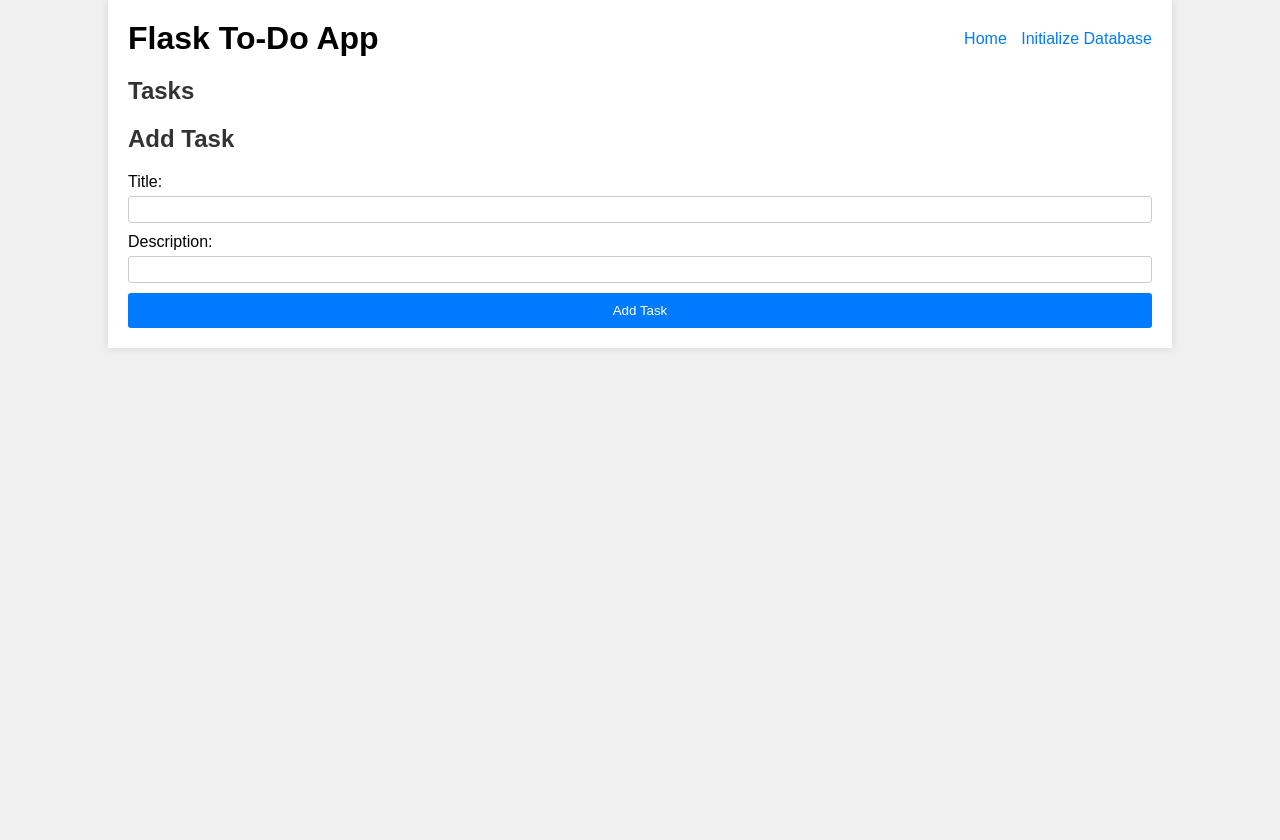
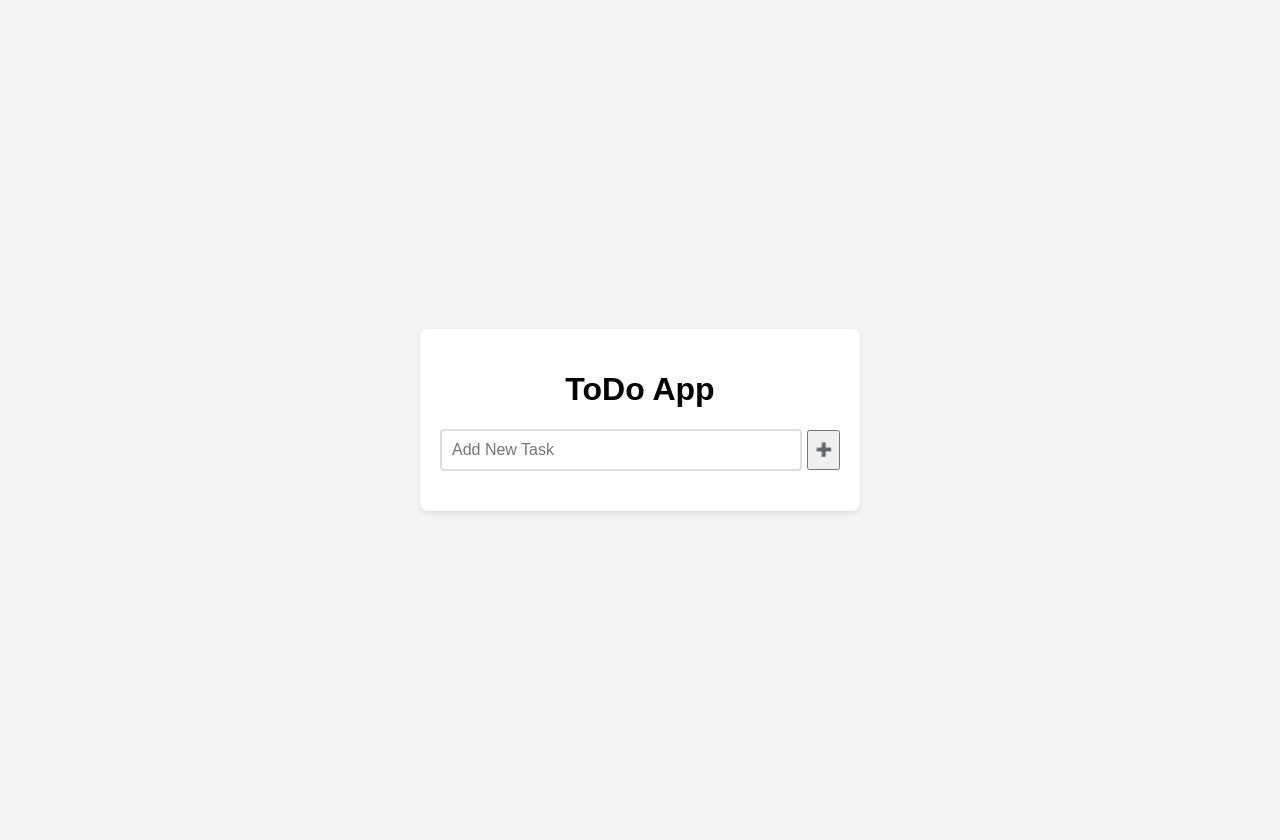
Before and after one commit to deancaloracan/sampleapptutor, a Flask app: page / in a window 1280 px wide. Before the commit the page ends 348 px from the top, so only its background shows below. Run offline with Flask 3, Linux system fonts and the light colour scheme.

Commit message:
aligned with tutor

```diff
--- a/app.py
+++ b/app.py
@@ -1,44 +1,109 @@
-from flask import Flask, request, jsonify, render_template, redirect, url_for
+from flask import Flask, render_template, request, redirect, url_for
 from flask_sqlalchemy import SQLAlchemy
+from sqlalchemy import inspect
 from dotenv import load_dotenv
 import os
 
 # Load environment variables from .env file
 load_dotenv()
 
-app = Flask(__name__)
+app = Flask(__name__) # Initialize Flask
 
-# Configuring the PostgreSQL database
+# Configuring the PostgreSQL database with the URL from environment variables
 app.config['SQLALCHEMY_DATABASE_URI'] = os.getenv('DATABASE_URL')
-app.config['SQLALCHEMY_TRACK_MODIFICATIONS'] = False
+app.config['SQLALCHEMY_TRACK_MODIFICATIONS'] = False  # Disables modification tracking for performance
 
-db = SQLAlchemy(app)
+db = SQLAlchemy(app)  # Sets up SQLAlchemy with the Flask app for database interactions
 
-class Task(db.Model):
+# # Initialize task ID counter
+# task_id_counter = 2
+
+# # Placeholder for tasks with unique IDs
+# todos = [{"id": 0, "task_description": "Buy groceries", "done": False},
+#          {"id": 1, "task_description": "Read a book", "done": False},
+#          {"id": 2, "task_description": "Study Flask", "done": False}]
+
+# Define the Todo model
+class Todo(db.Model):
     id = db.Column(db.Integer, primary_key=True)
-    title = db.Column(db.String(100), nullable=False)
-    description = db.Column(db.String(200), nullable=True)
+    task_description = db.Column(db.String(255), nullable=False)
+    done = db.Column(db.Boolean, default=False)
 
-@app.route('/')
+# @app.route('/', methods=['GET', 'POST'])
+# def index():
+#     global task_id_counter
+#     if request.method == 'POST':
+#         task_content = request.form['new_todo']
+#         if task_content:
+#             task_id_counter += 1  # Increment ID for each new task
+#             todos.append({"id": task_id_counter, "task_description": task_content, "done": False})
+#         return redirect(url_for('index'))
+#     return render_template('index.html', todos=todos)
+
+@app.route('/', methods=['GET', 'POST'])
 def index():
-    tasks = Task.query.all()
-    return render_template('index.html', tasks=tasks)
+    if request.method == 'POST':
+        task_content = request.form['new_todo']
+        if task_content:
+            new_task = Todo(task_description=task_content, done=False)
+            db.session.add(new_task)
+            db.session.commit()
+        return redirect(url_for('index'))
+    todos = Todo.query.all()
+    return render_template('index.html', todos=todos)
 
-@app.route('/tasks', methods=['POST'])
-def add_task():
-    title = request.form['title']
-    description = request.form['description']
-    new_task = Task(title=title, description=description)
-    db.session.add(new_task)
-    db.session.commit()
+# @app.route('/toggle_status/<int:todo_id>')
+# def toggle_status(todo_id):
+#     for todo in todos:
+#         if todo['id'] == todo_id:
+#             todo['done'] = not todo['done']
+#             break
+#     return redirect(url_for('index'))
+
+@app.route('/toggle_status/<int:todo_id>')
+def toggle_status(todo_id):
+    todo = Todo.query.get(todo_id)
+    if todo:
+        todo.done = not todo.done
+        db.session.commit()
     return redirect(url_for('index'))
 
-@app.route('/initdb', methods=['GET', 'POST'])
-def initdb():
+# @app.route('/remove/<int:todo_id>')
+# def remove_task(todo_id):
+#     global todos # Variable na list
+#     todos = [todo for todo in todos if todo['id'] != todo_id] # If you niloop mong todos ay hindi same ng id which we want to delete
+#     return redirect(url_for('index'))
+
+@app.route('/remove/<int:todo_id>')
+def remove_task(todo_id):
+    todo = Todo.query.get(todo_id)
+    if todo:
+        db.session.delete(todo)
+        db.session.commit()
+    return redirect(url_for('index'))
+
+# @app.route('/edit/<int:todo_id>', methods=['GET', 'POST'])
+# def edit_task(todo_id):
+#     todo = next((todo for todo in todos if todo['id'] == todo_id), None)
+#     if request.method == 'POST':
+#         task_description = request.form['edited_todo']
+#         if todo and task_description:
+#             todo['task_description'] = task_description
+#         return redirect(url_for('index'))
+#     return render_template('edit_task.html', todo=todo)
+
+@app.route('/edit/<int:todo_id>', methods=['GET', 'POST'])
+def edit_task(todo_id):
+    todo = Todo.query.get(todo_id)
     if request.method == 'POST':
-        db.create_all()
-        return "Database initialized!"
-    return render_template('initdb.html')
+        task_description = request.form['edited_todo']
+        if todo and task_description:
+            todo.task_description = task_description
+            db.session.commit()
+        return redirect(url_for('index'))
+    return render_template('edit_task.html', todo=todo)
 
-if __name__ == '__main__':
-    app.run(host='0.0.0.0', port=5000)
+
+if __name__ == '__main__': # Define port, host, and debugging while running
+    db.create_all()  # Create database tables if they don't exist
+    app.run(debug=True)
--- a/static/style.css
+++ /dev/null
@@ -1,81 +0,0 @@
-body {
-    font-family: Arial, sans-serif;
-    background-color: #f0f0f0;
-    margin: 0;
-    padding: 0;
-}
-
-.container {
-    width: 80%;
-    margin: 0 auto;
-    background-color: #fff;
-    padding: 20px;
-    box-shadow: 0 0 10px rgba(0, 0, 0, 0.1);
-}
-
-header {
-    display: flex;
-    justify-content: space-between;
-    align-items: center;
-    margin-bottom: 20px;
-}
-
-header h1 {
-    margin: 0;
-}
-
-nav a {
-    margin-left: 10px;
-    text-decoration: none;
-    color: #007bff;
-}
-
-nav a:hover {
-    text-decoration: underline;
-}
-
-h2 {
-    color: #333;
-}
-
-form {
-    display: flex;
-    flex-direction: column;
-}
-
-form label {
-    margin-bottom: 5px;
-}
-
-form input {
-    margin-bottom: 10px;
-    padding: 5px;
-    border: 1px solid #ccc;
-    border-radius: 3px;
-}
-
-form button {
-    padding: 10px 15px;
-    background-color: #007bff;
-    color: #fff;
-    border: none;
-    border-radius: 3px;
-    cursor: pointer;
-}
-
-form button:hover {
-    background-color: #0056b3;
-}
-
-ul {
-    list-style: none;
-    padding: 0;
-}
-
-ul li {
-    background-color: #f9f9f9;
-    margin-bottom: 5px;
-    padding: 10px;
-    border: 1px solid #ddd;
-    border-radius: 3px;
-}
--- /dev/null
+++ b/static/styles.css
@@ -0,0 +1,73 @@
+body {
+    font-family: Arial, sans-serif;
+    background-color: #f4f4f4;
+    margin: 0;
+    padding: 20px;
+    display: flex;
+    justify-content: center;
+    align-items: center;
+    height: 100vh;
+}
+
+.container {
+    background: white;
+    padding: 20px;
+    border-radius: 8px;
+    box-shadow: 0 2px 5px rgba(0, 0, 0, 0.1);
+    width: 100%;
+    max-width: 400px;
+}
+
+h1 {
+    text-align: center;
+}
+
+#todo-form {
+    display: flex;
+    align-items: center;
+    margin-bottom: 20px;
+}
+
+#todo-input{
+    flex-grow: 1;
+    padding: 10px;
+    font-size: 16px;
+    border: 2px solid #ddd;
+    border-radius:4px;
+    margin-right: 5px;
+}
+
+button {
+    cursor: pointer;
+    height: 40px;
+}
+
+ul {
+    list-style: none;
+    padding: 0;
+}
+
+li {
+    padding: 10px;
+    border-bottom: 1px solid #ddd;
+    display: flex;
+    justify-content: space-between;
+    align-items: center;
+}
+
+.task-content {
+    white-space: nowrap;
+    overflow: hidden;
+    text-overflow: ellipsis;
+    max-width: 70%;
+    cursor: pointer;
+}
+
+.done .task-content {
+    text-decoration: line-through;
+    color: #bbb;
+}
+
+a {
+    text-decoration: none;
+}
--- a/templates/base.html
+++ /dev/null
@@ -1,23 +0,0 @@
-<!DOCTYPE html>
-<html lang="en">
-<head>
-    <meta charset="UTF-8">
-    <meta name="viewport" content="width=device-width, initial-scale=1.0">
-    <title>Flask To-Do App</title>
-    <link rel="stylesheet" href="{{ url_for('static', filename='style.css') }}">
-</head>
-<body>
-    <div class="container">
-        <header>
-            <h1>Flask To-Do App</h1>
-            <nav>
-                <a href="/">Home</a>
-                <a href="/initdb">Initialize Database</a>
-            </nav>
-        </header>
-        <main>
-            {% block content %}{% endblock %}
-        </main>
-    </div>
-</body>
-</html>
--- a/templates/index.html
+++ b/templates/index.html
@@ -1,19 +1,30 @@
-{% extends 'base.html' %}
+<!DOCTYPE html>
+<html lang="en">
+    <head>
+        <title>ToDo App</title>
+        <link rel="stylesheet" href="{{ url_for('static', filename='styles.css')}}">
+    </head>
+    <body>
+        <div class="container">
+            <h1>ToDo App</h1>
+            <form method="post" id="todo-form">
+                <input type="text", id="todo-input" name="new_todo" placeholder="Add New Task"></input>
+                <button type="submit">➕</button>
+            </form>
+            <ul>
+                {% for todo in todos %}
 
-{% block content %}
-    <h2>Tasks</h2>
-    <ul>
-        {% for task in tasks %}
-            <li>{{ task.title }}: {{ task.description }}</li>
-        {% endfor %}
-    </ul>
+                <li class="{{ 'done' if todo.done else '' }}">
+                    <span class="task-content">{{ todo.task_description }}</span>
+                    <div class="action-buttons">
+                        <a href={{ url_for('toggle_status', todo_id=todo.id) }}>✅</a>
+                        <a href={{ url_for('edit_task', todo_id=todo.id) }}>✏️</a>
+                        <a href={{ url_for('remove_task', todo_id=todo.id) }}>❌</a>
+                    </div>
+                </li>
 
-    <h2>Add Task</h2>
-    <form action="/tasks" method="post">
-        <label for="title">Title:</label>
-        <input type="text" id="title" name="title" required>
-        <label for="description">Description:</label>
-        <input type="text" id="description" name="description">
-        <button type="submit">Add Task</button>
-    </form>
-{% endblock %}
+                {% endfor %}
+            </ul>
+        </div>
+    </body>
+</html>
```
Also changed, not shown: templates/edit_task.html (added, +16 -0 lines), templates/initdb.html (deleted, +0 -8 lines).
